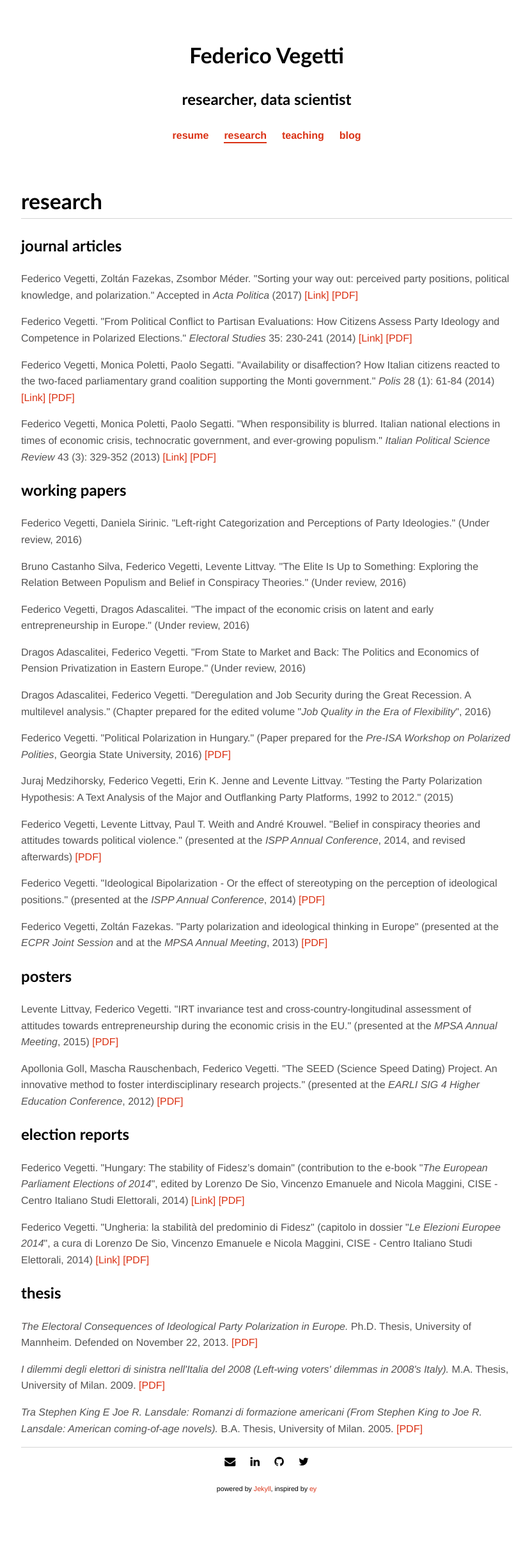
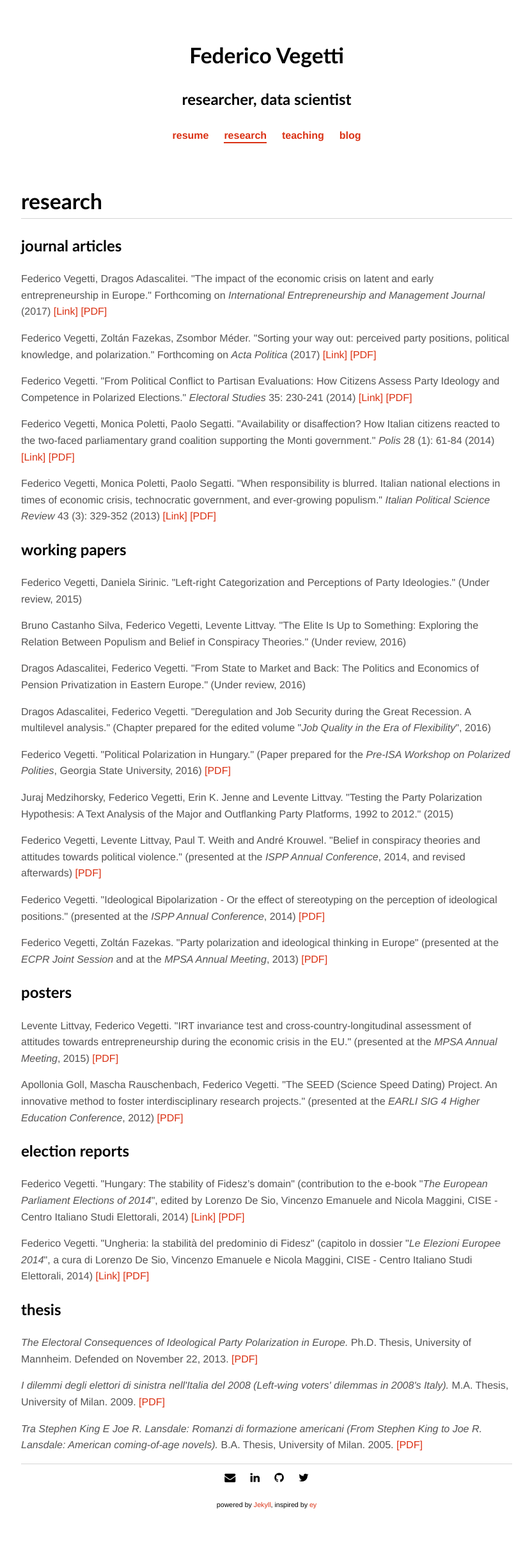
Before and after one commit to federicovegetti/federicovegetti.github.io, a Jekyll site: the page built from research/papers.html, in a window 1280 px wide. Shown: the whole page at 64% size, without its empty margins (223-1055 px from the left). Built offline with Jekyll 4.4.1, drawn with Linux system fonts in a browser that asks for light colours; before the commit the page ends 2395 px from its top, so only the background shows below that.

Commit message:
added one publication + pdf

```diff
--- a/css/main.css
+++ b/css/main.css
@@ -1,4 +1,8 @@
 /* main */
+* {
+    box-sizing: border-box;
+}
+
 body {
     margin: 60px auto;
     width: 60%;
--- a/research/papers.html
+++ b/research/papers.html
@@ -7,7 +7,12 @@ title: research
 
 <h2>journal articles</h2>
 
-	<p>Federico Vegetti, Zoltán Fazekas, Zsombor Méder. "Sorting your way out: perceived party positions, political knowledge, and polarization." Accepted in <i>Acta Politica</i> (2017)
+	<p>Federico Vegetti, Dragos Adascalitei. "The impact of the economic crisis on latent and early entrepreneurship in Europe." Forthcoming on <i>International Entrepreneurship and Management Journal</i> (2017)
+		<a href="https://link.springer.com/article/10.1007/s11365-017-0456-5/fulltext.html">[Link]</a>
+		<a href="{{ site.baseurl }}/pdfs/paper_crisis_entrep_2017.pdf">[PDF]</a>
+	</p>
+
+	<p>Federico Vegetti, Zoltán Fazekas, Zsombor Méder. "Sorting your way out: perceived party positions, political knowledge, and polarization." Forthcoming on <i>Acta Politica</i> (2017)
 		<a href="http://link.springer.com/article/10.1057/s41269-016-0029-6/fulltext.html">[Link]</a>
 		<a href="{{ site.baseurl }}/pdfs/paper_sorting_2016.pdf">[PDF]</a>
 	</p>
@@ -29,13 +34,10 @@ title: research
 
 <h2>working papers</h2>
 
-	<p>Federico Vegetti, Daniela Sirinic. "Left-right Categorization and Perceptions of Party Ideologies." (Under review, 2016)
+	<p>Federico Vegetti, Daniela Sirinic. "Left-right Categorization and Perceptions of Party Ideologies." (Under review, 2015)
 	</p>
 
 	<p>Bruno Castanho Silva, Federico Vegetti, Levente Littvay. "The Elite Is Up to Something: Exploring the Relation Between Populism and Belief in Conspiracy Theories." (Under review, 2016)
-	</p>
-
-	<p>Federico Vegetti, Dragos Adascalitei. "The impact of the economic crisis on latent and early entrepreneurship in Europe." (Under review, 2016)
 	</p>
 
 	<p>Dragos Adascalitei, Federico Vegetti. "From State to Market and Back: The Politics and Economics of Pension Privatization in Eastern Europe." (Under review, 2016)
```
Also changed, not shown: 1 other file.
